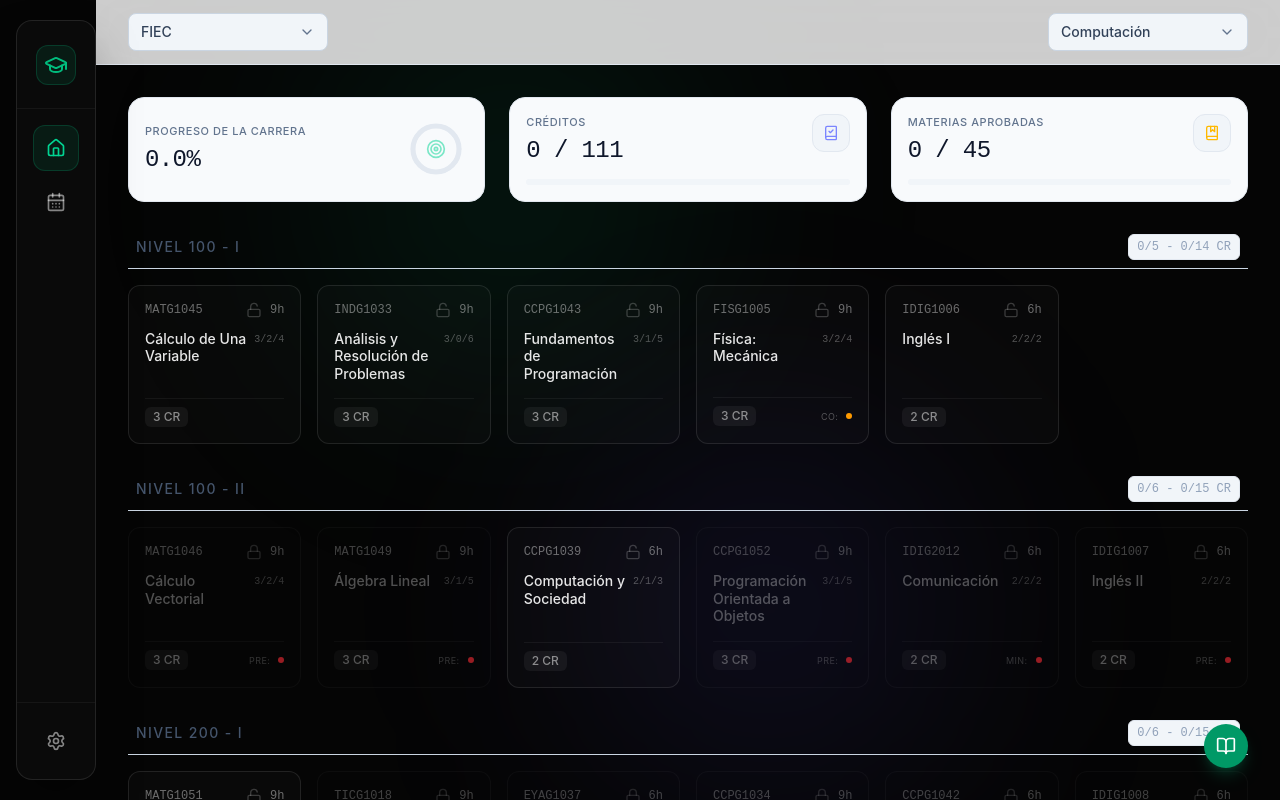
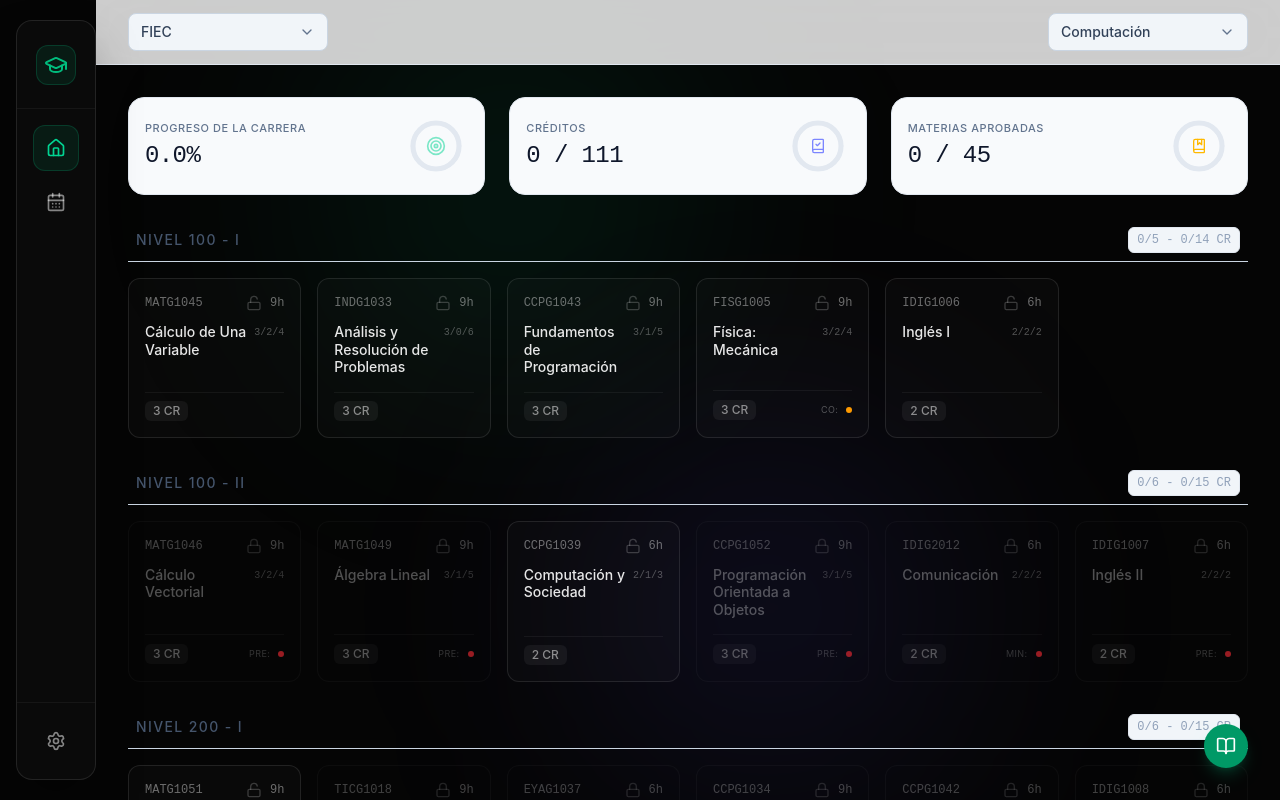
Before and after one commit to jayjanick/Malla-Interactiva-ESPOL, a React (Vite) app: page / in a window 1280 px wide. Shown: the top 800 px of the page. Built offline with nearby package versions, Linux system fonts and the light colour scheme.

Commit message:
feat(Dashboard): Enhance progress visualization
Implements a circular progress indicator for the dashboard. This provides a more visually engaging way to represent progress and replaces the previous linear text-based approach.

```diff
--- a/src/components/Dashboard.tsx
+++ b/src/components/Dashboard.tsx
@@ -123,24 +123,55 @@ function StatCard({ title, value, icon, progress, color }: { title: string, valu
     amber: 'text-amber-400',
   };
 
+  const radius = 36;
+  const circumference = 2 * Math.PI * radius;
+  const strokeDashoffset = circumference - (progress / 100) * circumference;
+
   return (
     <motion.div
       whileHover={{ y: -2 }}
-      className="bg-slate-50 dark:bg-white/[0.02] border border-slate-200 dark:border-white/[0.05] rounded-xl sm:rounded-2xl p-2 sm:p-4 relative overflow-hidden group flex flex-col justify-between"
+      className="bg-slate-50 dark:bg-white/[0.02] border border-slate-200 dark:border-white/[0.05] rounded-xl sm:rounded-2xl p-2 sm:p-4 relative overflow-hidden group flex flex-col sm:flex-row items-center justify-center sm:justify-between text-center sm:text-left"
     >
       <div className="absolute inset-0 bg-gradient-to-br from-slate-100 dark:from-white/[0.02] to-transparent opacity-0 group-hover:opacity-100 transition-opacity" />
 
-      <div className="flex flex-col sm:flex-row justify-between items-center sm:items-start mb-2 sm:mb-3 relative z-10 text-center sm:text-left w-full">
-        <div className="w-full">
-          <p className="text-slate-500 dark:text-white/50 text-[9px] sm:text-[11px] font-medium uppercase tracking-wider mb-0.5 sm:mb-1 truncate">{title}</p>
-          <h3 className="text-base sm:text-2xl font-mono font-medium tracking-tight text-slate-900 dark:text-white">{value}</h3>
-        </div>
-        <div className={cn("hidden sm:flex p-2.5 rounded-xl bg-slate-100 dark:bg-white/[0.03] border border-slate-200 dark:border-white/[0.05]", textColors[color])}>
+      <div className="relative z-10 flex flex-col justify-center h-full w-full">
+        <p className="text-slate-500 dark:text-white/50 text-[9px] sm:text-[11px] font-medium uppercase tracking-wider mb-0.5 sm:mb-1 truncate">{title}</p>
+        <h3 className="text-base sm:text-2xl font-mono font-medium tracking-tight text-slate-900 dark:text-white">{value}</h3>
+      </div>
+
+      <div className="hidden sm:flex relative z-10 items-center justify-center w-16 h-16 shrink-0">
+        <svg className="w-full h-full transform -rotate-90" viewBox="0 0 100 100">
+          <circle
+            cx="50"
+            cy="50"
+            r={radius}
+            fill="transparent"
+            stroke="currentColor"
+            strokeWidth="8"
+            className="text-slate-200 dark:text-white/5"
+          />
+          <motion.circle
+            cx="50"
+            cy="50"
+            r={radius}
+            fill="transparent"
+            stroke="currentColor"
+            strokeWidth="8"
+            strokeLinecap="round"
+            className={textColors[color]}
+            strokeDasharray={circumference}
+            initial={{ strokeDashoffset: circumference }}
+            animate={{ strokeDashoffset }}
+            transition={{ duration: 1.5, ease: "easeOut" }}
+          />
+        </svg>
+        <div className="absolute inset-0 flex items-center justify-center">
           {icon}
         </div>
       </div>
 
-      <div className="w-full h-1 sm:h-1.5 bg-slate-100 dark:bg-white/5 rounded-full overflow-hidden relative z-10 mt-auto">
+      {/* Mobile progress bar */}
+      <div className="w-full h-1 bg-slate-100 dark:bg-white/5 rounded-full overflow-hidden relative z-10 mt-2 sm:hidden">
         <motion.div
           initial={{ width: 0 }}
           animate={{ width: `${progress}%` }}
```
